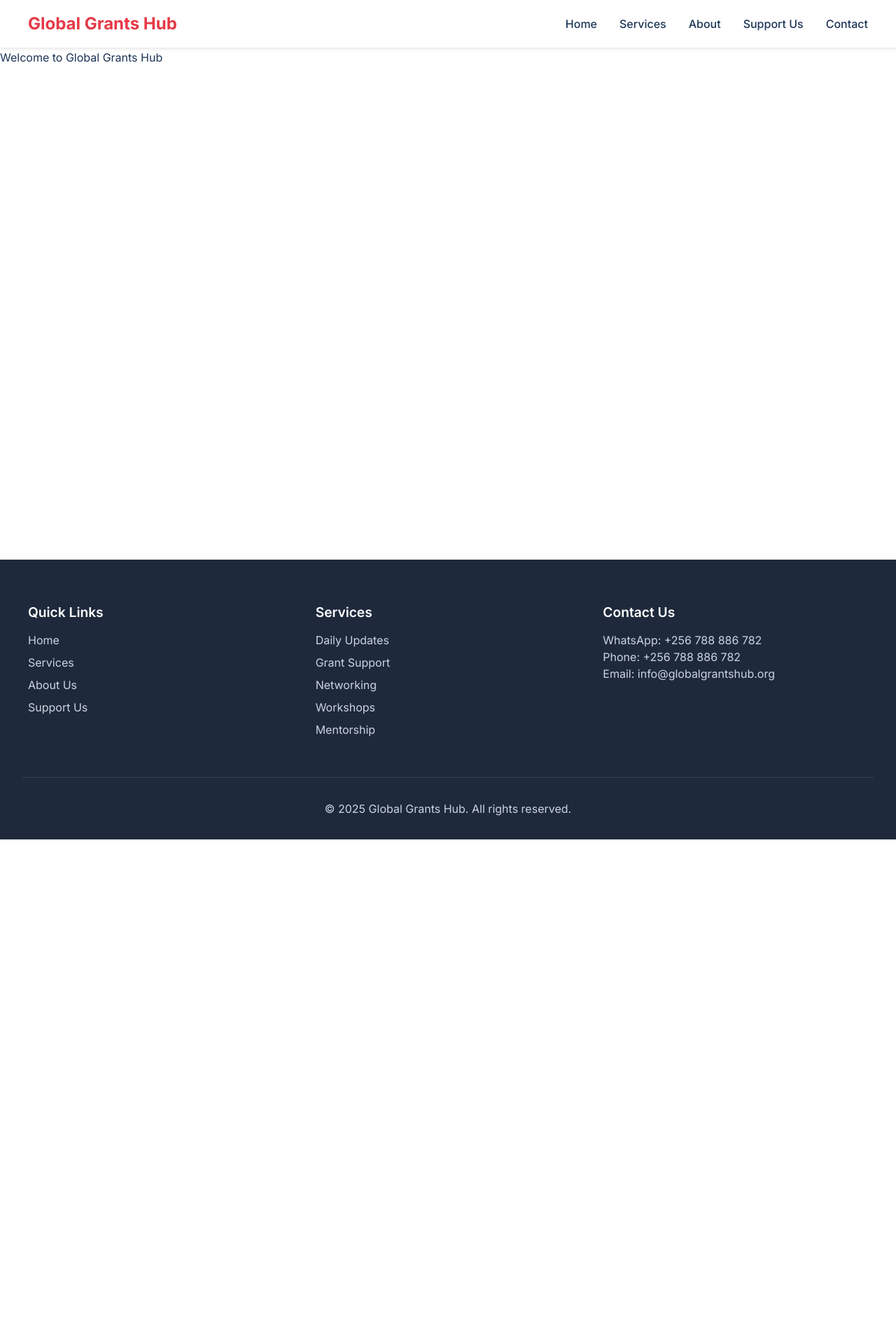
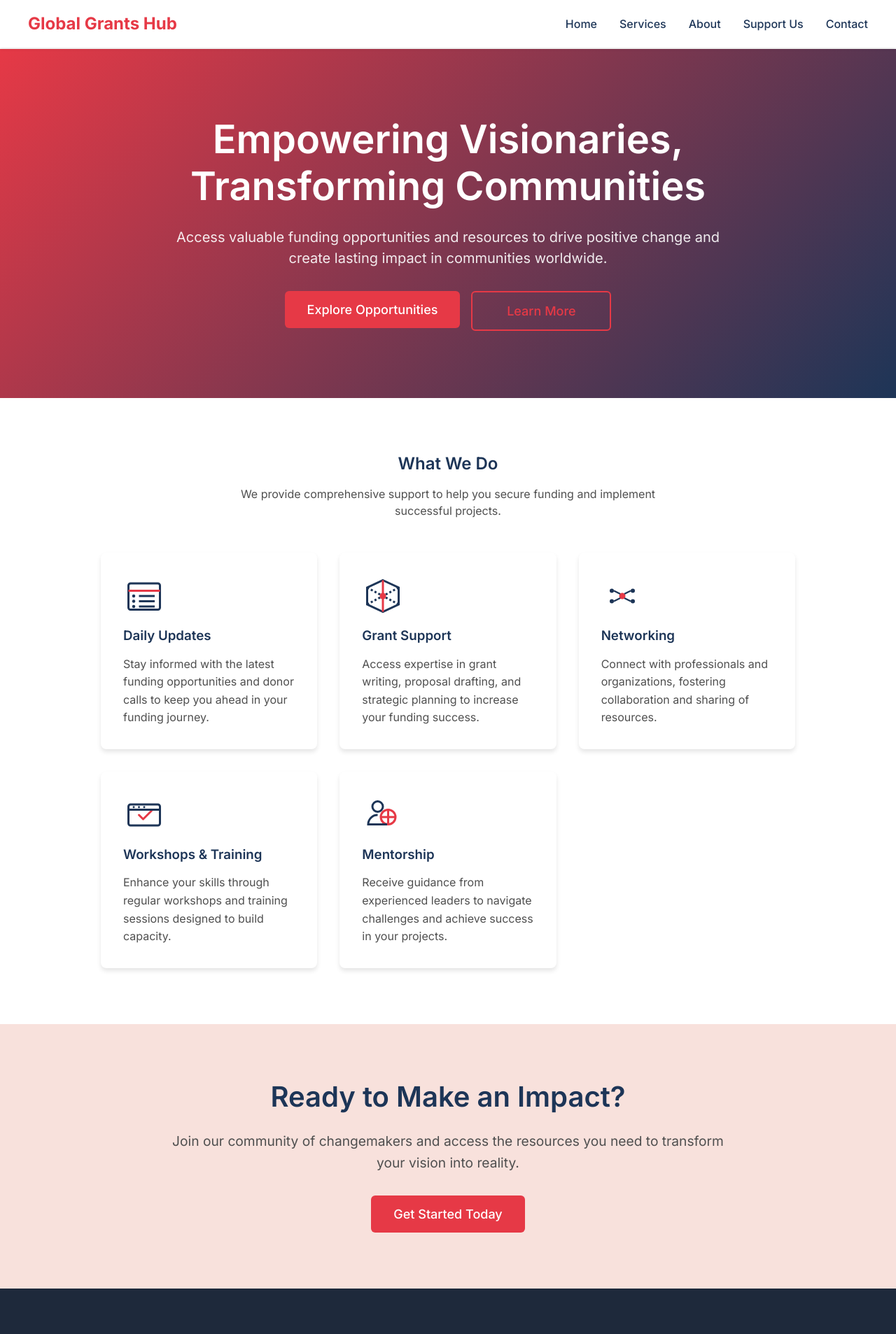
Before and after one commit to ujpm/GGH-website, a React (Vite) app: page / in a window 1280 px wide. Shown: the top 1907 px of the page at 70% size. Before the commit the page ends 1200 px from the top, so only its background shows below. Built offline with nearby package versions, Linux system fonts and the light colour scheme.

Commit message:
landing page and associated files added

```diff
--- a/src/App.tsx
+++ b/src/App.tsx
@@ -1,12 +1,13 @@
 import { BrowserRouter as Router, Routes, Route } from 'react-router-dom'
 import Layout from './components/layout/Layout'
+import HomePage from './pages/home'
 
 function App() {
   return (
     <Router>
       <Layout>
         <Routes>
-          <Route path="/" element={<div>Welcome to Global Grants Hub</div>} />
+          <Route path="/" element={<HomePage />} />
           <Route path="/services" element={<div>Services</div>} />
           <Route path="/about" element={<div>About Us</div>} />
           <Route path="/support" element={<div>Support Us</div>} />
--- /dev/null
+++ b/src/components/home/CallToAction.tsx
@@ -0,0 +1,51 @@
+import styled from 'styled-components';
+import Button from '../common/Button';
+import { Link } from 'react-router-dom';
+
+const Section = styled.section`
+  background-color: var(--soft-peach);
+  padding: 5rem 2rem;
+  text-align: center;
+`;
+
+const Content = styled.div`
+  max-width: 800px;
+  margin: 0 auto;
+`;
+
+const Title = styled.h2`
+  color: var(--secondary);
+  margin-bottom: 1.5rem;
+  font-size: 2.5rem;
+`;
+
+const Description = styled.p`
+  color: var(--text-secondary);
+  margin-bottom: 2rem;
+  font-size: 1.2rem;
+  line-height: 1.6;
+`;
+
+const StyledButton = styled(Button)`
+  min-width: 200px;
+`;
+
+const CallToAction = () => {
+  return (
+    <Section>
+      <Content>
+        <Title>Ready to Make an Impact?</Title>
+        <Description>
+          Join our community of changemakers and access the resources you need to transform your vision into reality.
+        </Description>
+        <Link to="/contact">
+          <StyledButton variant="primary" size="large">
+            Get Started Today
+          </StyledButton>
+        </Link>
+      </Content>
+    </Section>
+  );
+};
+
+export default CallToAction;
--- /dev/null
+++ b/src/components/home/Hero.tsx
@@ -0,0 +1,74 @@
+import styled from 'styled-components';
+import Button from '../common/Button';
+import { Link } from 'react-router-dom';
+
+const HeroSection = styled.section`
+  background: var(--gradient-primary);
+  color: white;
+  padding: 6rem 2rem;
+  text-align: center;
+`;
+
+const HeroContent = styled.div`
+  max-width: 800px;
+  margin: 0 auto;
+`;
+
+const Title = styled.h1`
+  font-size: 3.5rem;
+  margin-bottom: 1.5rem;
+  color: white;
+
+  @media (max-width: 768px) {
+    font-size: 2.5rem;
+  }
+`;
+
+const Subtitle = styled.p`
+  font-size: 1.25rem;
+  margin-bottom: 2rem;
+  opacity: 0.9;
+`;
+
+const ButtonGroup = styled.div`
+  display: flex;
+  gap: 1rem;
+  justify-content: center;
+
+  @media (max-width: 768px) {
+    flex-direction: column;
+    align-items: center;
+  }
+`;
+
+const StyledButton = styled(Button)`
+  min-width: 200px;
+`;
+
+const Hero = () => {
+  return (
+    <HeroSection>
+      <HeroContent>
+        <Title>Empowering Visionaries, Transforming Communities</Title>
+        <Subtitle>
+          Access valuable funding opportunities and resources to drive positive change
+          and create lasting impact in communities worldwide.
+        </Subtitle>
+        <ButtonGroup>
+          <Link to="/services">
+            <StyledButton variant="primary" size="large">
+              Explore Opportunities
+            </StyledButton>
+          </Link>
+          <Link to="/about">
+            <StyledButton variant="outline" size="large">
+              Learn More
+            </StyledButton>
+          </Link>
+        </ButtonGroup>
+      </HeroContent>
+    </HeroSection>
+  );
+};
+
+export default Hero;
--- /dev/null
+++ b/src/components/home/ServicesOverview.tsx
@@ -0,0 +1,114 @@
+import styled from 'styled-components';
+import Container from '../common/Container';
+
+const Section = styled.section`
+  padding: 5rem 0;
+  background-color: var(--background);
+`;
+
+const Grid = styled.div`
+  display: grid;
+  grid-template-columns: repeat(auto-fit, minmax(280px, 1fr));
+  gap: 2rem;
+  margin-top: 3rem;
+`;
+
+const ServiceCard = styled.div`
+  padding: 2rem;
+  background: white;
+  border-radius: 8px;
+  box-shadow: 0 4px 6px rgba(0, 0, 0, 0.1);
+  transition: transform 0.2s;
+
+  &:hover {
+    transform: translateY(-5px);
+  }
+`;
+
+const IconWrapper = styled.div`
+  width: 60px;
+  height: 60px;
+  margin-bottom: 1rem;
+
+  img {
+    width: 100%;
+    height: 100%;
+  }
+`;
+
+const ServiceTitle = styled.h3`
+  color: var(--secondary);
+  margin-bottom: 1rem;
+`;
+
+const ServiceDescription = styled.p`
+  color: var(--text-secondary);
+  line-height: 1.6;
+`;
+
+const SectionTitle = styled.h2`
+  text-align: center;
+  color: var(--secondary);
+  margin-bottom: 1rem;
+`;
+
+const SectionSubtitle = styled.p`
+  text-align: center;
+  color: var(--text-secondary);
+  max-width: 600px;
+  margin: 0 auto 2rem;
+`;
+
+const services = [
+  {
+    icon: '/src/assets/icons/daily-updates.svg',
+    title: 'Daily Updates',
+    description: 'Stay informed with the latest funding opportunities and donor calls to keep you ahead in your funding journey.'
+  },
+  {
+    icon: '/src/assets/icons/grant-support.svg',
+    title: 'Grant Support',
+    description: 'Access expertise in grant writing, proposal drafting, and strategic planning to increase your funding success.'
+  },
+  {
+    icon: '/src/assets/icons/networking.svg',
+    title: 'Networking',
+    description: 'Connect with professionals and organizations, fostering collaboration and sharing of resources.'
+  },
+  {
+    icon: '/src/assets/icons/workshops.svg',
+    title: 'Workshops & Training',
+    description: 'Enhance your skills through regular workshops and training sessions designed to build capacity.'
+  },
+  {
+    icon: '/src/assets/icons/mentorship.svg',
+    title: 'Mentorship',
+    description: 'Receive guidance from experienced leaders to navigate challenges and achieve success in your projects.'
+  }
+];
+
+const ServicesOverview = () => {
+  return (
+    <Section>
+      <Container>
+        <SectionTitle>What We Do</SectionTitle>
+        <SectionSubtitle>
+          We provide comprehensive support to help you secure funding and implement successful projects.
+        </SectionSubtitle>
+        <Grid>
+          {services.map((service, index) => (
+            <ServiceCard key={index}>
+              <IconWrapper>
+                <img src={service.icon} alt={service.title} />
+              </IconWrapper>
+              <ServiceTitle>{service.title}</ServiceTitle>
+              <ServiceDescription>{service.description}</ServiceDescription>
+            </ServiceCard>
+          ))}
+        </Grid>
+      </Container>
+    </Section>
+  );
+};
+
+export default ServicesOverview;
--- /dev/null
+++ b/src/pages/home/index.tsx
@@ -0,0 +1,15 @@
+import Hero from '../../components/home/Hero';
+import ServicesOverview from '../../components/home/ServicesOverview';
+import CallToAction from '../../components/home/CallToAction';
+
+const HomePage = () => {
+  return (
+    <>
+      <Hero />
+      <ServicesOverview />
+      <CallToAction />
+    </>
+  );
+};
+
+export default HomePage;
```
